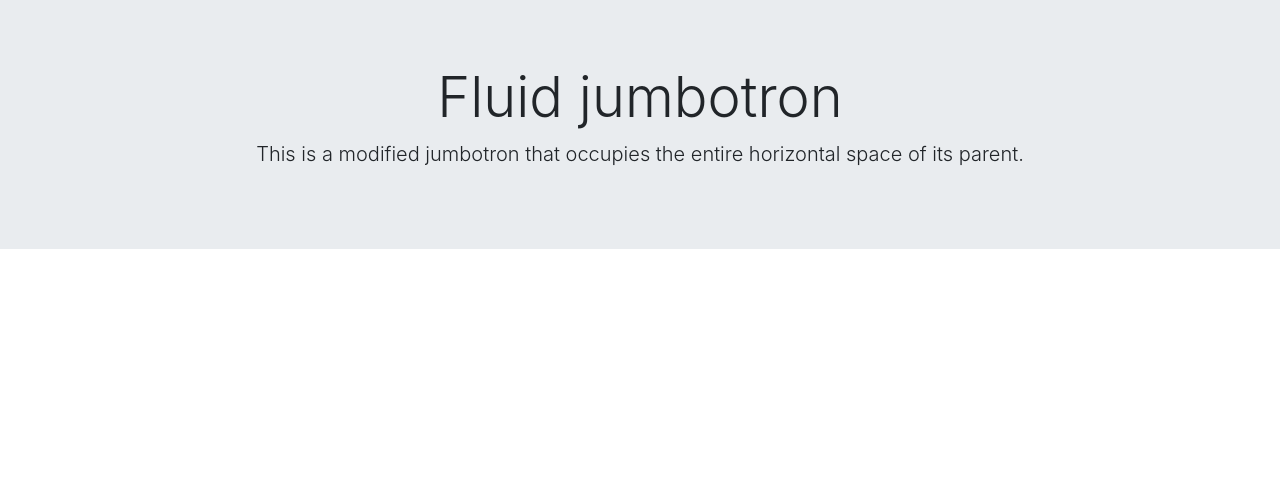
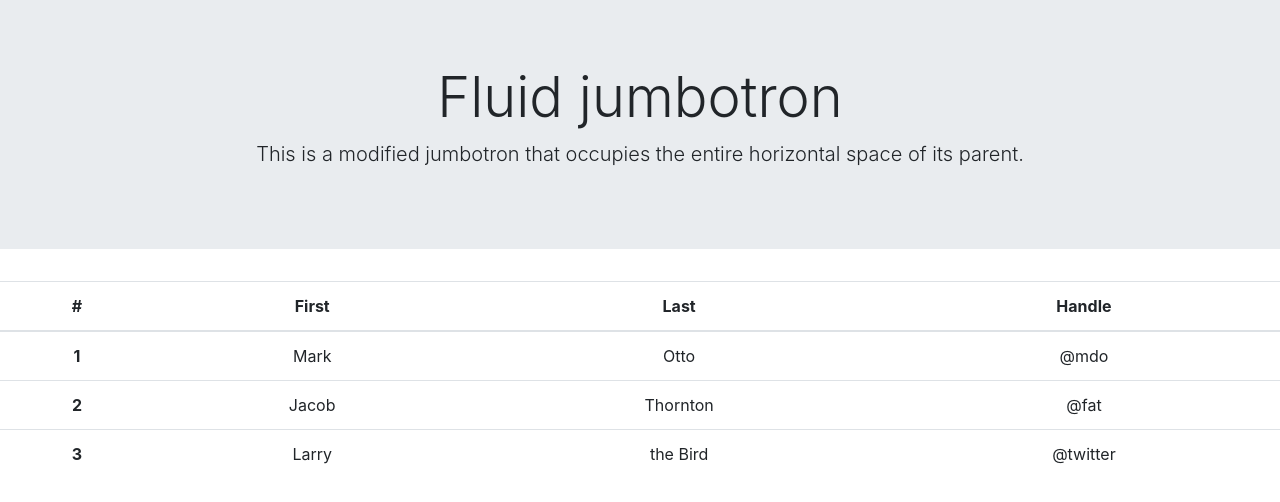
Before and after one commit to wilmer88/directory-react, a React (Create React App) app: page / in a window 1280 px wide. Shown: the top 502 px of the page. Built offline with nearby package versions, Linux system fonts and the light colour scheme.

Commit message:
added table from bootstrap

```diff
--- a/src/App.js
+++ b/src/App.js
@@ -1,11 +1,13 @@
 import logo from './logo.svg';
 import './App.css';
-import  Navbar from "./components/Navbar"
+import  Navbar from "./components/Navbar";
+import Table from "./components/Table"
 
 function App() {
   return (
     <div className="App">
      <Navbar />
+     <Table />
     </div>
   );
 }
--- /dev/null
+++ b/src/components/Table.jsx
@@ -0,0 +1,40 @@
+
+
+const Table = () => {
+    return (
+        <div>
+            <table class="table">
+  <thead>
+    <tr>
+      <th scope="col">#</th>
+      <th scope="col">First</th>
+      <th scope="col">Last</th>
+      <th scope="col">Handle</th>
+    </tr>
+  </thead>
+  <tbody>
+    <tr>
+      <th scope="row">1</th>
+      <td>Mark</td>
+      <td>Otto</td>
+      <td>@mdo</td>
+    </tr>
+    <tr>
+      <th scope="row">2</th>
+      <td>Jacob</td>
+      <td>Thornton</td>
+      <td>@fat</td>
+    </tr>
+    <tr>
+      <th scope="row">3</th>
+      <td>Larry</td>
+      <td>the Bird</td>
+      <td>@twitter</td>
+    </tr>
+  </tbody>
+</table>
+        </div>
+    );
+};
+
+export default Table;
```
